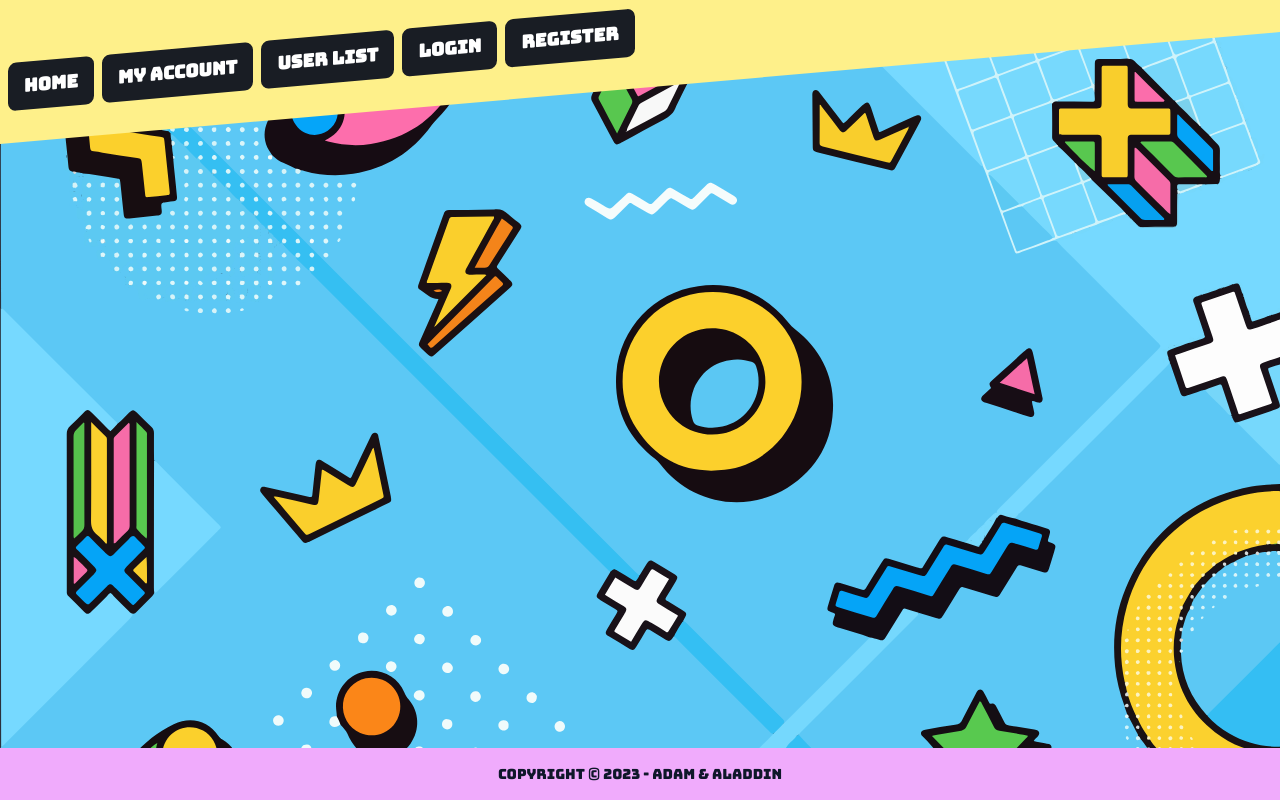
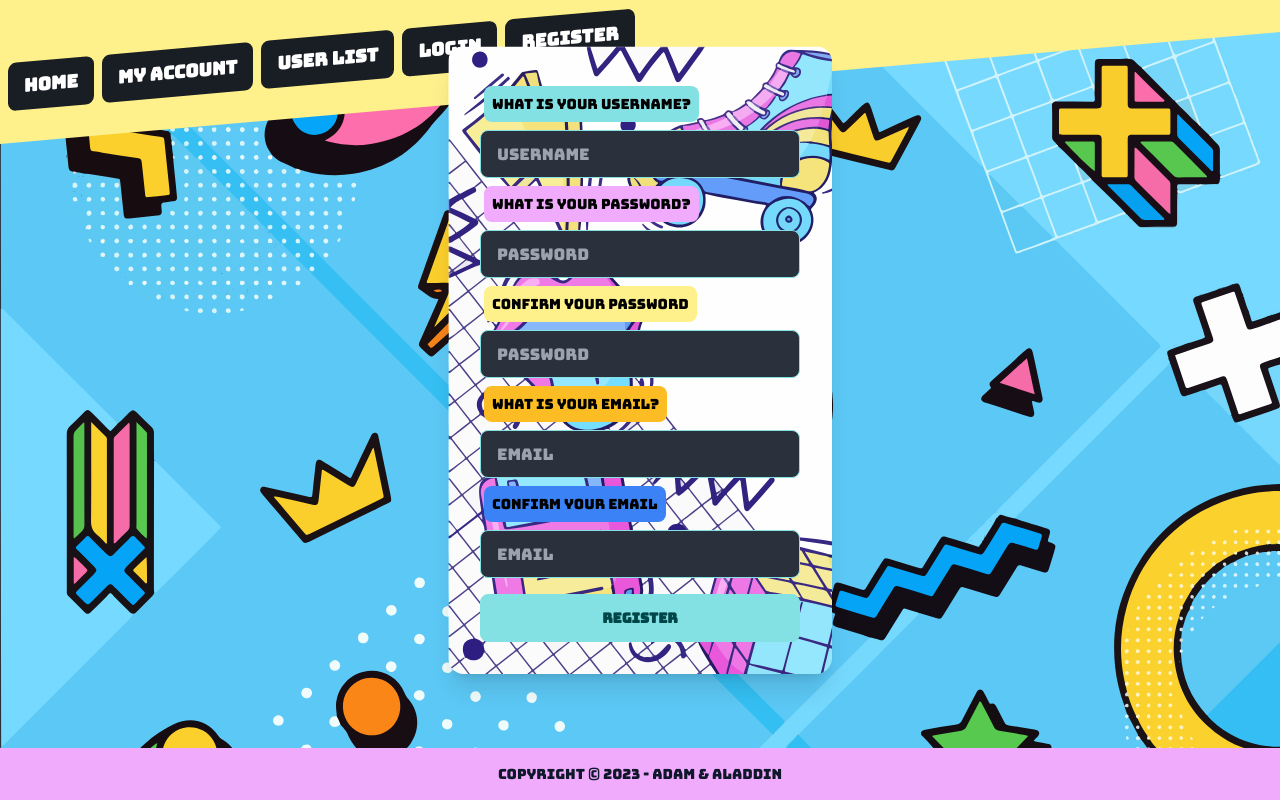
Before and after one commit to diabeatz96/cool-todo, a Next.js app: page /register in a window 1280 px wide. Built offline with nearby package versions, Linux system fonts and the light colour scheme.

Commit message:
Register form, reworked nav buttons, Reworked layout.

```diff
--- a/app/layout.js
+++ b/app/layout.js
@@ -26,8 +26,7 @@ export default function RootLayout({ children }) {
       {children}
       <Footer />
       </div>
-
-        </body>
+      </body>
     </html>
   )
 }
--- a/app/login/page.js
+++ b/app/login/page.js
@@ -1,7 +1,8 @@
 const LoginPage = () => {
     return (
         <div>
-        <h1>login page</h1>
+        <h1>Login Page</h1>
+        <p>This page is only accessible to logged in users</p>
         </div>
     );
 }
--- a/app/register/page.js
+++ b/app/register/page.js
@@ -1,9 +1,9 @@
-const RegisterPage = () => {
+import RegisterForm from "@/components/RegisterForm";
+
+export default function RegisterPage (){
     return (
         <div>
-        <h1>Register page</h1>
+        <RegisterForm />
         </div>
     );
 }
-
-export default RegisterPage;
--- a/components/NavButton.jsx
+++ b/components/NavButton.jsx
@@ -6,9 +6,5 @@ const NavButton = ({link, name}) => {
     )
 }
 
-NavButton.defaultProps = {
-    name: 'No Name Yet',
-    link: '/'
-}
 
 export default NavButton;
--- /dev/null
+++ b/components/RegisterForm.jsx
@@ -0,0 +1,59 @@
+"use client"
+
+import { useState } from 'react'
+
+const RegisterForm = () => {
+
+    const [username, setUsername] = useState('')
+    const [password, setPassword] = useState('')
+    const [passwordConfirm, setPasswordConfirm] = useState('')
+    const [email, setEmail] = useState('')
+    const [emailConfirm, setEmailConfirm] = useState('')
+    const [error, setError] = useState('')
+
+
+    return (
+
+        <div className="h-90v flex items-center justify-center">
+            <section className = "card   bg-register-bg bg-cover w-96 shadow-xl text-slate-900">
+            <div className="card-body items-center ">
+        <form className="form">
+            <div className="form-control w-full max-w-xs">
+                <label htmlFor="username" className="label">
+                    <span className="label-text badge-primary p-2 rounded-lg text-black">What is your username?</span>
+                </label>
+                <input type="text" placeholder="Username" name="username" className=" text-white input input-primary input-bordered w-full max-w-xs" />
+            </div>
+            <div className="form-control w-full max-w-xs">
+                <label htmlFor="password" className="label">
+                    <span className="label-text badge-secondary p-2 rounded-lg text-black">What is your password?</span>
+                </label>
+                <input type="password" placeholder="Password" name="password" className=" text-white input input-primary input-bordered w-full max-w-xs" />
+            </div>
+            <div className="form-control w-full max-w-xs">
+                <label htmlFor="password" className="label">
+                    <span className="label-text badge-accent p-2 rounded-lg text-black">Confirm your password</span>
+                </label>
+                <input type="password" placeholder="Password" name="password" className=" text-white input input-primary input-bordered w-full max-w-xs" />
+            </div>
+            <div className="form-control w-full max-w-xs">
+                <label htmlFor="email" className="label">
+                    <span className="label-text badge-warning p-2 rounded-lg text-black">What is your email?</span>
+                </label>
+                <input type="email" placeholder="Email" name="email" className=" text-white input input-primary input-bordered w-full max-w-xs" />
+            </div>
+            <div className="form-control w-full max-w-xs">
+                <label htmlFor="email" className="label">
+                    <span className="label-text badge-info p-2 rounded-lg text-black">Confirm your email</span>
+                </label>
+                <input type="email" placeholder="Email" name="email" className=" text-white input input-primary input-bordered w-full max-w-xs" />
+            </div>
+            <button className="btn mt-4 btn-primary w-full max-w-xs">Register</button>
+            </form>
+            </div>
+            </section>
+            </div>
+    )
+}
+
+export default RegisterForm;
--- a/tailwind.config.js
+++ b/tailwind.config.js
@@ -24,7 +24,20 @@ module.exports = {
   ],
   theme: {
     extend: {
+      height: {
+			"10v": "10vh",
+			"20v": "20vh",
+			"30v": "30vh",
+			"40v": "40vh",
+			"50v": "50vh",
+			"60v": "60vh",
+			"70v": "70vh",
+			"80v": "80vh",
+			"90v": "90vh",
+			"100v": "100vh",
+		},
       backgroundImage: {
+        'register-bg': "url('/register-bg.svg')",
         'cool-pattern': 'url("/bg.svg")',
         'gradient-radial': 'radial-gradient(var(--tw-gradient-stops))',
         'gradient-conic':
```
Also changed, not shown: components/TodoItems.jsx (added), public/register-bg.svg (added), 1 other file (tests, documents, lock files or other folders).
